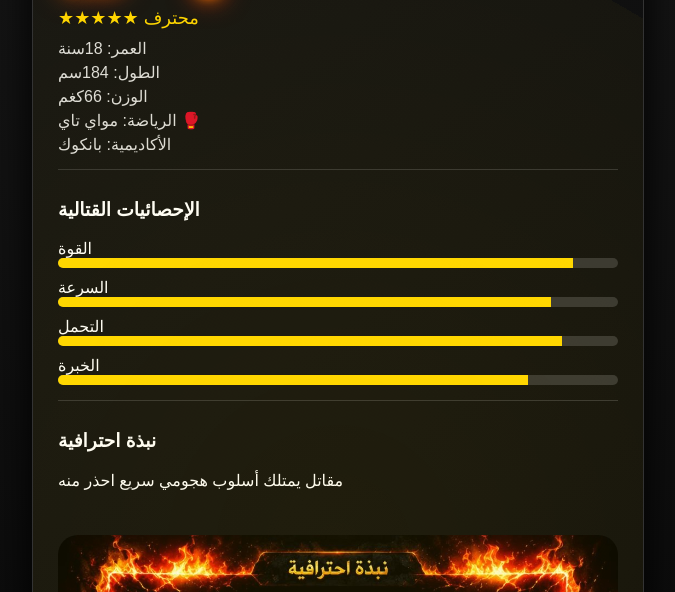
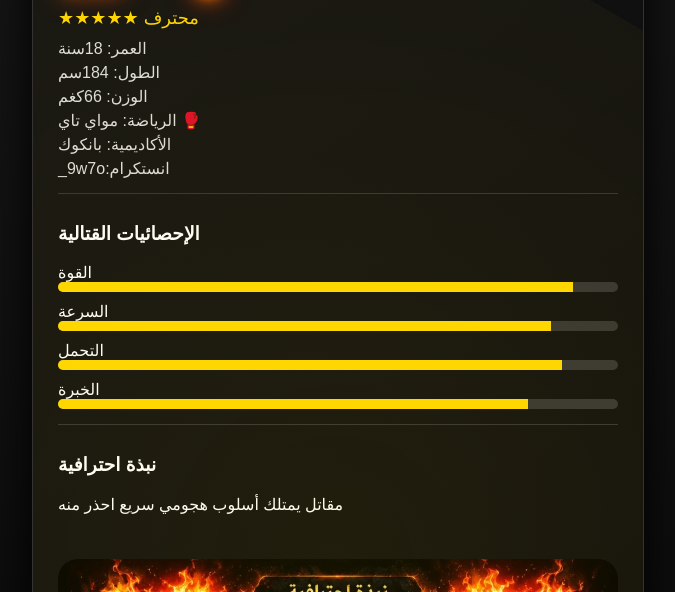
Before and after one commit to r66vfcbwh9-alt/Murtada, a plain HTML site: page index.html in a window 1280 px wide. Shown: the part 208-800 px from the top of the page, without its empty margins (302-977 px from the left). Drawn offline with Linux system fonts and the light colour scheme.

Commit message:
Update index.html

```diff
--- a/index.html
+++ b/index.html
@@ -210,7 +210,7 @@ box-shadow: 0 0 18px #ff3b00;
 <div class="info">الوزن: 66كغم</div>
 <div class="info">الرياضة: مواي تاي 🥊</div>
 <div class="info">الأكاديمية: بانكوك</div>
-
+<div class="info"> _9w7o:انستكرام</div>
 <div class="section">
 <h3>الإحصائيات القتالية</h3>
 
```
